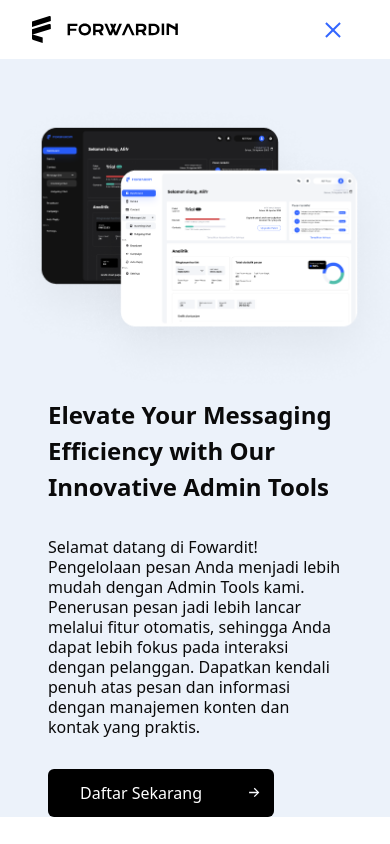
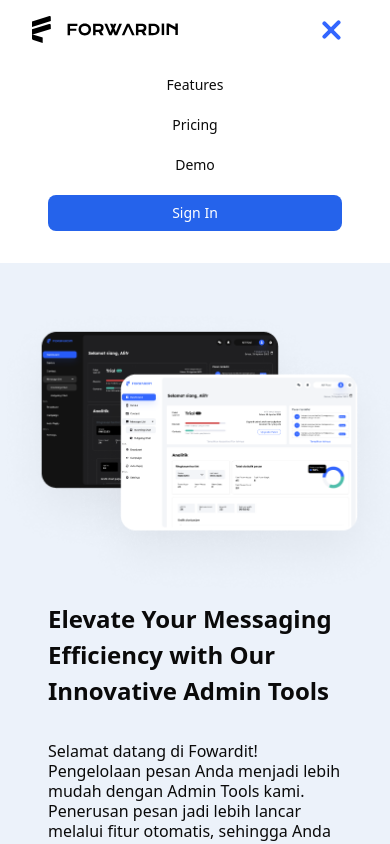
Before and after one commit to josptrra/forwardin, a React (Vite) app: page / in a window 390 px wide. Both pictures are taken after a click on the button 333 px from the left and 29 px from the top of the page. Shown: the top 844 px of the page. Built offline with nearby package versions, Linux system fonts and the light colour scheme.

Commit message:
feat: useToggle.js, navbar mobile completed.

```diff
--- a/src/components/ui/HamburgerButton.jsx
+++ b/src/components/ui/HamburgerButton.jsx
@@ -1,22 +1,27 @@
 import React from "react";
 
-export default function HamburgerButton() {
+export default function HamburgerButton({ onClick, isOpen }) {
   return (
-    <>
-      <button class="relative group lg:hidden">
-        <div class="relative flex overflow-hidden items-center justify-center rounded-full w-[50px] transform transition-all duration-200">
-          <div class="flex flex-col justify-between w-[20px] h-[20px] transform transition-all duration-300 origin-center ">
-            <div class="bg-[#3366FF] h-[4px] w-6 transform transition-all duration-300 origin-left group-focus:translate-x-10 rounded-xl"></div>
-            <div class="bg-[#3366FF] h-[4px] w-6 rounded transform transition-all duration-300 group-focus:translate-x-10 delay-75 rounded-xl"></div>
-            <div class="bg-[#3366FF] h-[4px] w-6 transform transition-all duration-300 origin-left group-focus:translate-x-10 delay-150 rounded-xl"></div>
-
-            <div class="absolute items-center justify-between transform transition-all duration-500 top-2.5 -translate-x-10 group-focus:translate-x-0 flex w-0 group-focus:w-12">
-              <div class="absolute bg-[#3366FF] h-[2px] w-5 transform transition-all duration-500 rotate-0 delay-300 group-focus:rotate-45"></div>
-              <div class="absolute bg-[#3366FF] h-[2px] w-5 transform transition-all duration-500 -rotate-0 delay-300 group-focus:-rotate-45"></div>
-            </div>
-          </div>
+    <button className="relative group lg:hidden" onClick={onClick}>
+      <div className="relative flex overflow-hidden items-center justify-center rounded-full w-[50px] transform transition-all duration-200">
+        <div className="flex flex-col justify-between w-[20px] h-[20px] transform transition-all duration-300 origin-center">
+          <div
+            className={`bg-[#3366FF] h-[4px] w-6 transform transition-all duration-300 origin-left rounded-xl ${
+              isOpen ? "rotate-45 translate-y-0" : ""
+            }`}
+          ></div>
+          <div
+            className={`bg-[#3366FF] h-[4px] w-6 rounded transform transition-all duration-300 ${
+              isOpen ? "opacity-0" : "opacity-100"
+            }`}
+          ></div>
+          <div
+            className={`bg-[#3366FF] h-[4px] w-6 transform transition-all duration-300 origin-left rounded-xl ${
+              isOpen ? "-rotate-45 -translate-y-0" : ""
+            }`}
+          ></div>
         </div>
-      </button>
-    </>
+      </div>
+    </button>
   );
 }
--- a/src/components/ui/Navbar.jsx
+++ b/src/components/ui/Navbar.jsx
@@ -1,9 +1,13 @@
 import Logo from "@/assets/icons/Logo.svg";
 import LogoText from "@/assets/icons/Group.svg";
 import HamburgerButton from "./HamburgerButton";
+import useToggle from "@/hooks/useToggle";
 
 export default function Navbar() {
+  const [isOpen, toggleNavbar] = useToggle();
+
   return (
+    <>
       <div className="w-screen bg-white py-4 px-8 flex justify-between items-center relative lg:top-10 lg:w-[35%] lg:mx-auto lg:rounded-xl lg:py-3">
         <div className="flex justify-between w-full items-center">
           <div className="flex gap-4">
@@ -16,11 +20,22 @@ export default function Navbar() {
             <p>Demo</p>
             <p>Blog</p>
           </div>
-        <button className="hidden  lg:flex text-white font-medium py-2 px-6 rounded-md bg-[#3366FF]">
+          <button className="hidden lg:flex text-white font-medium py-2 px-6 rounded-md bg-[#3366FF]">
             Sign In
           </button>
         </div>
-      <HamburgerButton />
+        <HamburgerButton onClick={toggleNavbar} isOpen={isOpen} />
       </div>
+      {isOpen && (
+        <div className="lg:hidden flex flex-col w-full items-center justify-center bg-white gap-5 pt-4 pb-8 font-medium px-12 text-sm transition-all duration-500 ">
+          <p>Features</p>
+          <p>Pricing</p>
+          <p>Demo</p>
+          <button className="bg-blue-600 text-white py-2 w-full rounded-lg font-normal">
+            Sign In
+          </button>
+        </div>
+      )}
+    </>
   );
 }
--- /dev/null
+++ b/src/hooks/useToggle.js
@@ -0,0 +1,13 @@
+import { useState } from "react";
+
+function useToggle(initialValue = false) {
+  const [isToggled, setIsToggled] = useState(initialValue);
+
+  const toggle = () => {
+    setIsToggled((previousValue) => !previousValue);
+  };
+
+  return [isToggled, toggle];
+}
+
+export default useToggle;
```
Lines whose indentation alone changed are shown as unchanged.
